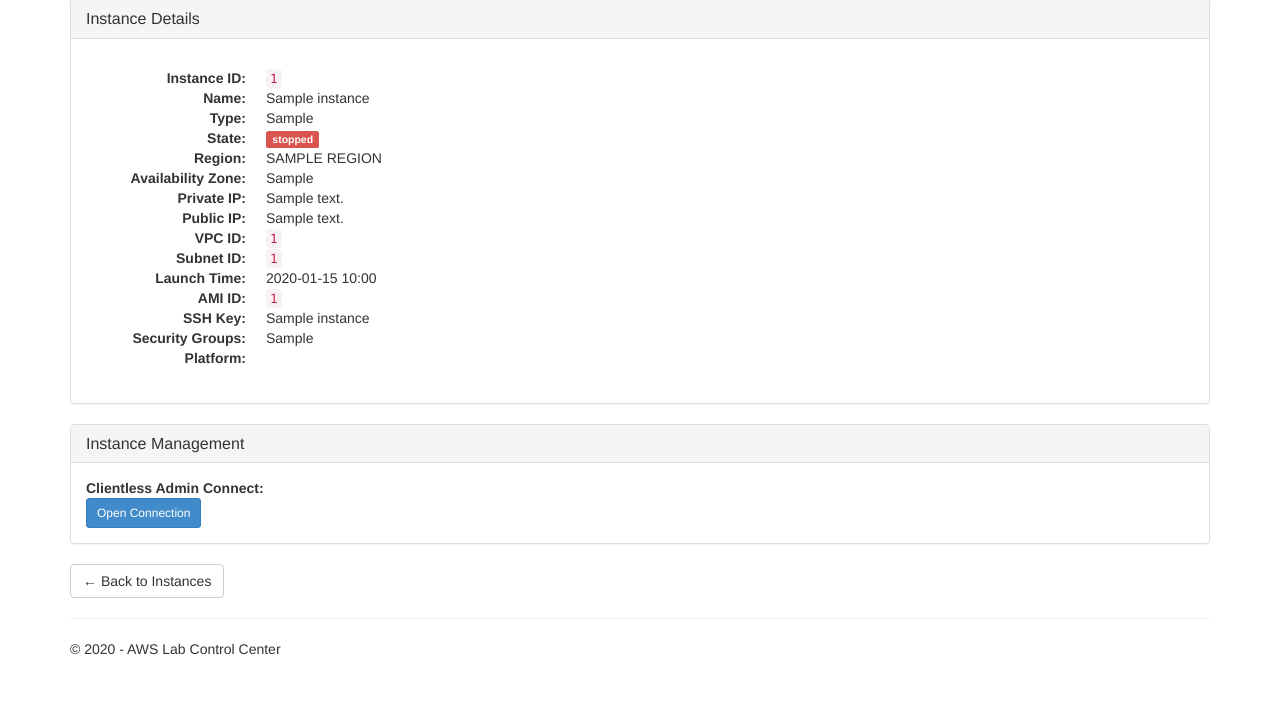
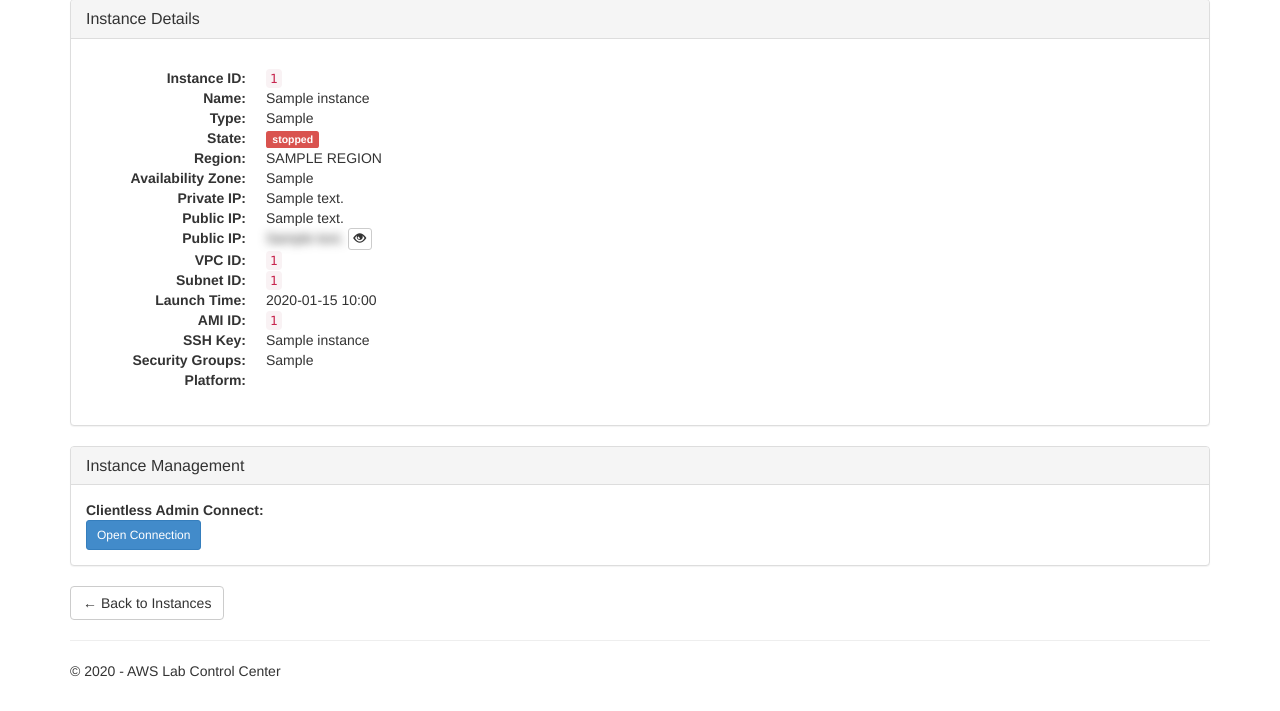
Before and after one commit to cdaguanno/DuoOIDC-DemoApp, a Django app: template app/templates/app/instance_detail.html in a window 1280 px wide. Shown: the part 114-825 px from the top of the page. Before the commit the page ends 769 px from the top, so only its background shows below. Run offline with Django 5.2, Linux system fonts and the light colour scheme; the template is opened without the code that fills it: most values are stand-ins (such as "Sample title", 1, 10 or a date in 2020); some libraries are stand-ins or nearby versions.

Commit message:
Blur Pub IP

```diff
--- a/app/templates/app/instance_detail.html
+++ b/app/templates/app/instance_detail.html
@@ -37,6 +37,14 @@
 
             <dt>Public IP:</dt>
             <dd>{{ instance.PublicIpAddress }}</dd>
+
+            <dt>Public IP:</dt>
+            <dd>
+                <span id="publicIp" style="filter: blur(5px);">{{ instance.PublicIpAddress }}</span>
+                <button type="button" class="btn btn-xs btn-default" onclick="togglePublicIp()">
+                    <span id="toggleIcon" class="glyphicon glyphicon-eye-open"></span>
+                </button>
+            </dd>
 
             <dt>VPC ID:</dt>
             <dd><code>{{ instance.VpcId }}</code></dd>
@@ -85,4 +93,25 @@
 <a href="{% url 'home' %}" class="btn btn-default">← Back to Instances</a>
 {% endif %}
 
+
+
+
 {% endblock %}
+
+
+{% block scripts %}
+<script>
+    function togglePublicIp() {
+        var ipElement = document.getElementById('publicIp');
+        var icon = document.getElementById('toggleIcon');
+
+        if (ipElement.style.filter === 'blur(5px)') {
+            ipElement.style.filter = 'none';
+            icon.className = 'glyphicon glyphicon-eye-close';
+        } else {
+            ipElement.style.filter = 'blur(5px)';
+            icon.className = 'glyphicon glyphicon-eye-open';
+        }
+    }
+</script>
+{% endblock %}
```
